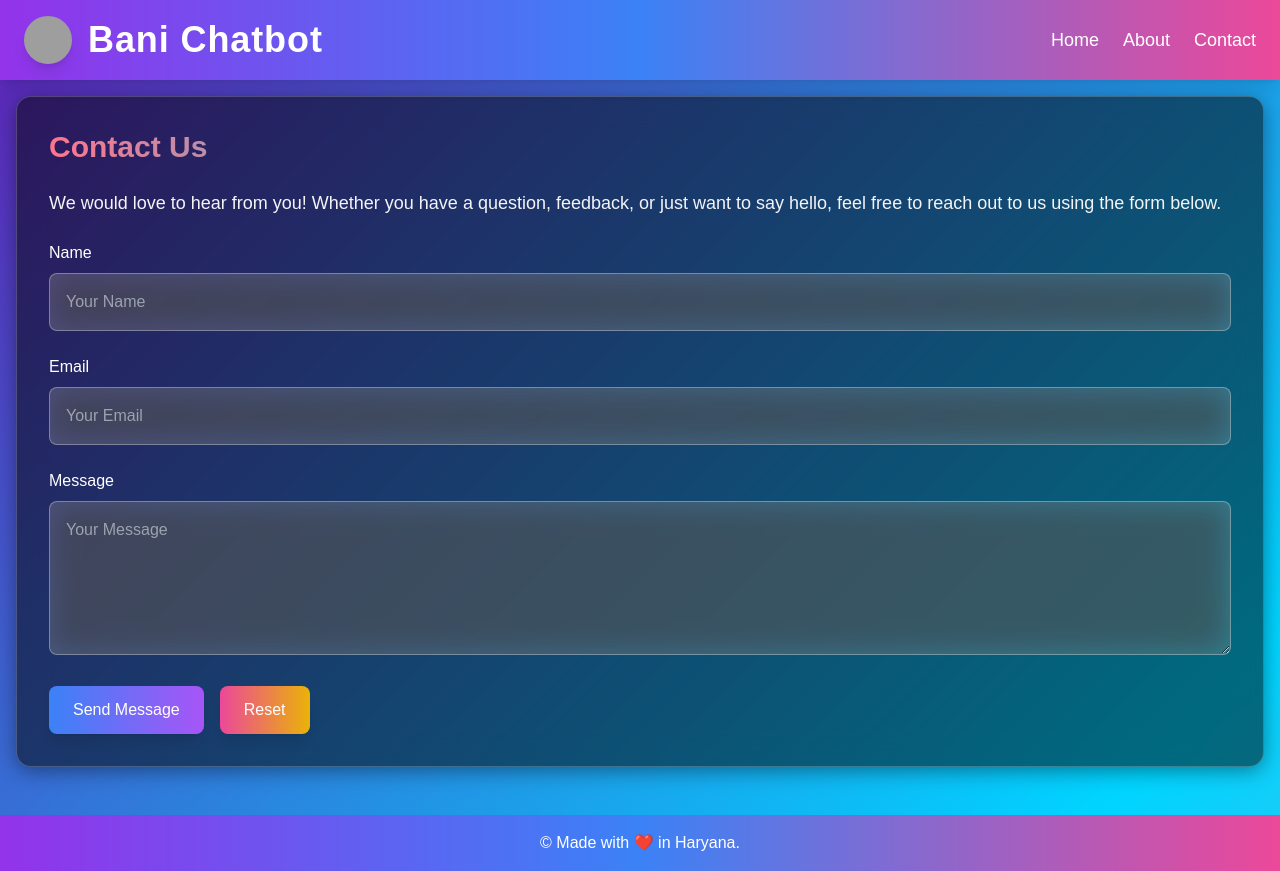
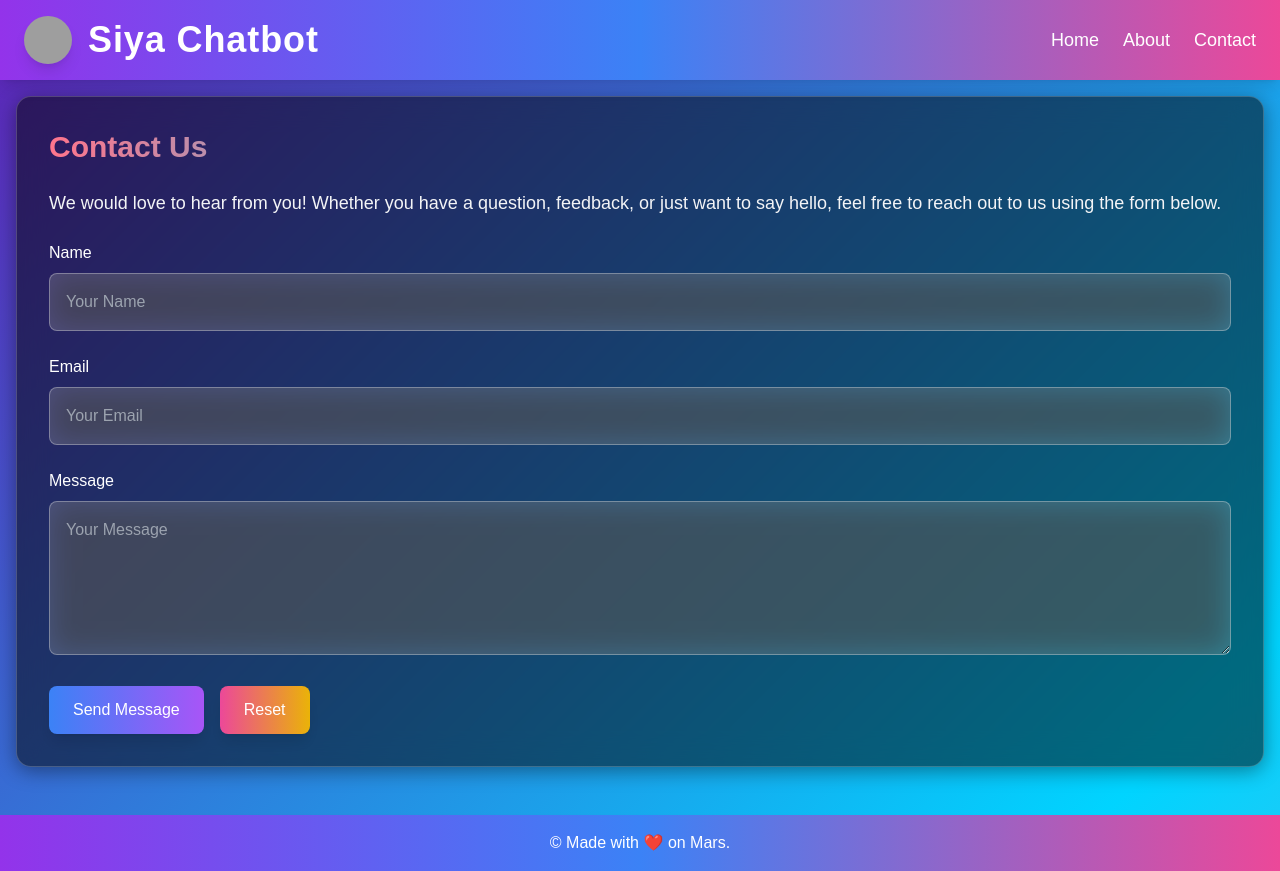
Before and after one commit to banichatgpt/bot, a plain HTML site: page contact.html in a window 1280 px wide. Drawn offline with nearby package versions, Linux system fonts and the light colour scheme; grey boxes are pictures that could not be loaded.

Commit message:
Update contact.html

```diff
--- a/contact.html
+++ b/contact.html
@@ -3,7 +3,7 @@
 <head>
   <meta charset="UTF-8" />
   <meta name="viewport" content="width=device-width, initial-scale=1.0" />
-  <title>Contact Bani Chatbot</title>
+  <title>Contact Siya Chatbot</title>
   <script src="https://cdn.tailwindcss.com"></script>
   <style>
     body {
@@ -93,7 +93,7 @@
           class="h-12 w-12 rounded-full shadow-lg"
         />
         <h1 class="text-4xl font-bold text-white ml-4 tracking-wide">
-          Bani Chatbot
+          Siya Chatbot
         </h1>
       </div>
       <nav>
@@ -175,7 +175,7 @@
 
   <!-- Footer -->
   <footer class="bg-gradient-to-r from-purple-600 via-blue-500 to-pink-500 text-center text-white py-4 mt-12 shadow-lg">
-    <p>&copy; Made with ❤️ in Haryana.</p>
+    <p>&copy; Made with ❤️ on Mars.</p>
   </footer>
 </body>
 </html>
```
